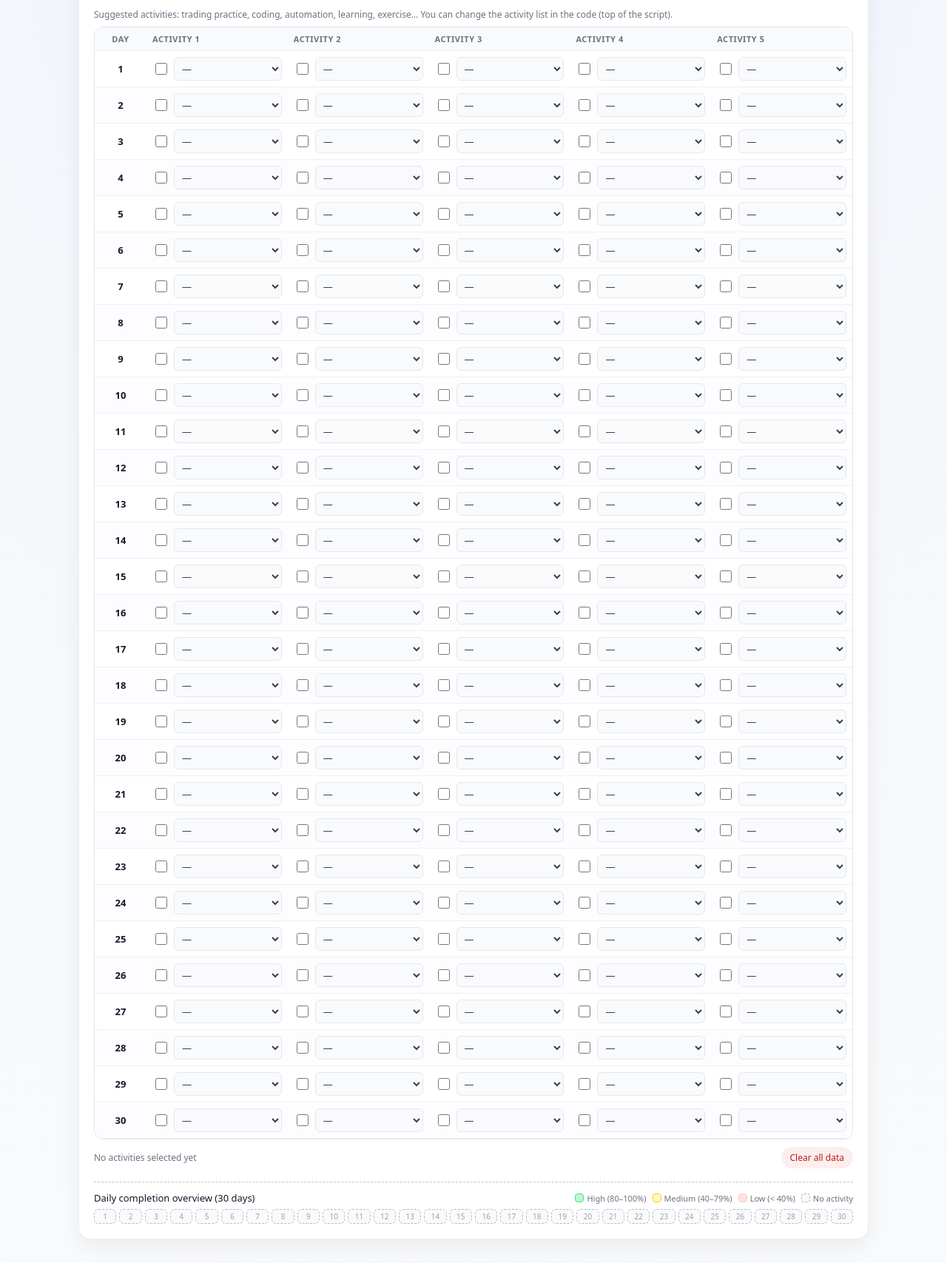
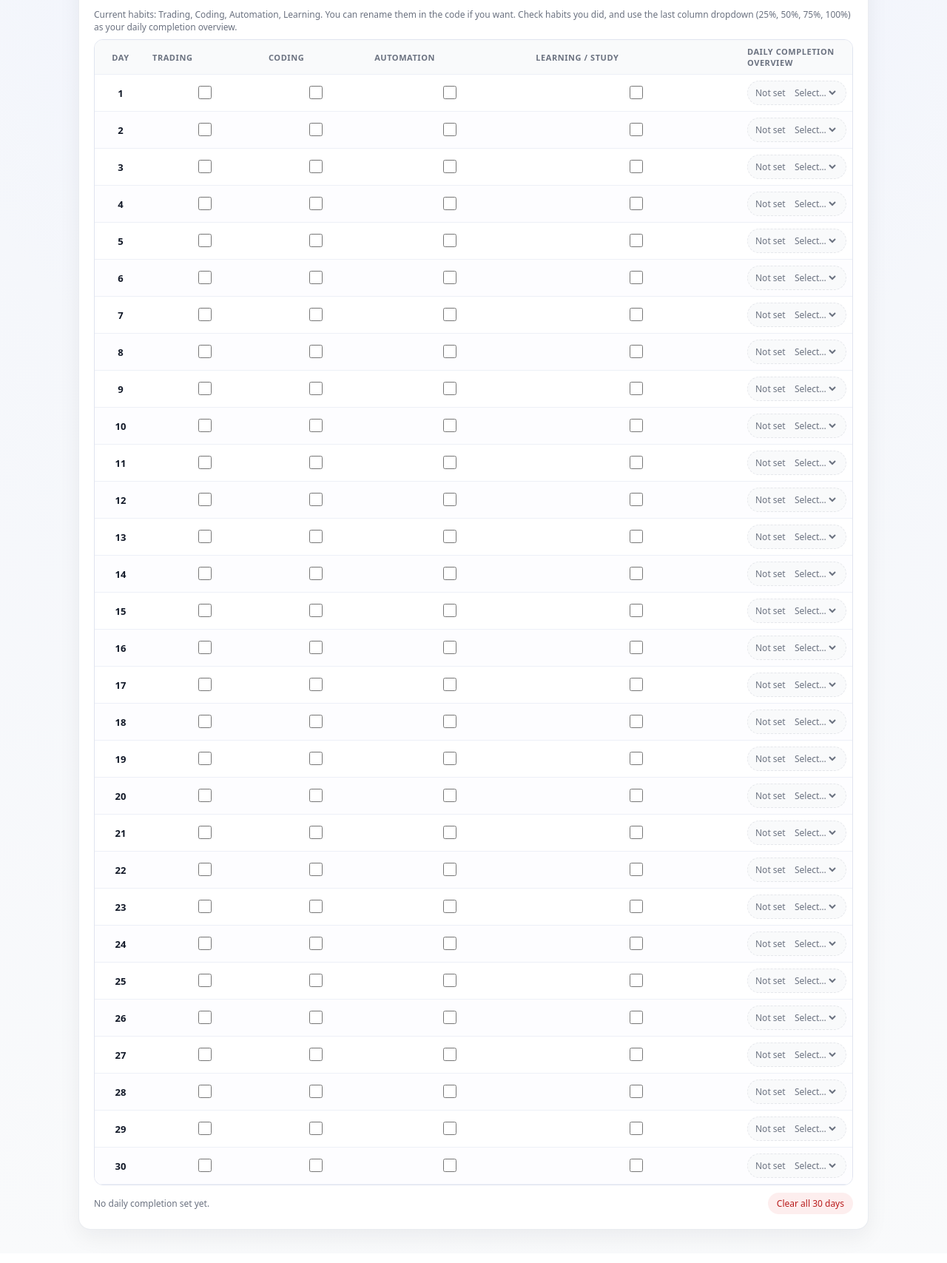
Before and after one commit to Rakib404H/30-Day-Activity-Tracker, a plain HTML site: page index.html in a window 1280 px wide. Shown: the part 108-1815 px from the top of the page at 74% size. Drawn offline with Linux system fonts and the light colour scheme.

Commit message:
version 1.4

```diff
--- a/index.html
+++ b/index.html
@@ -2,7 +2,7 @@
 <html lang="en">
 <head>
   <meta charset="UTF-8" />
-  <title>30-Day Activity Tracker (Visual)</title>
+  <title>30-Day Habit Completion Tracker</title>
   <meta name="viewport" content="width=device-width, initial-scale=1" />
   <style>
     :root {
@@ -18,9 +18,7 @@
       --shadow-soft: 0 10px 30px rgba(15, 23, 42, 0.06);
     }
 
-    * {
-      box-sizing: border-box;
-    }
+    * { box-sizing: border-box; }
 
     body {
       margin: 0;
@@ -128,37 +126,83 @@
       font-weight: 600;
     }
 
-    .activity-cell {
-      display: flex;
-      align-items: center;
-      gap: 6px;
+    .habit-cell {
+      text-align: center;
     }
 
-    .activity-cell input[type="checkbox"] {
-      width: 16px;
-      height: 16px;
+    .habit-cell input[type="checkbox"] {
+      width: 18px;
+      height: 18px;
       cursor: pointer;
-      flex-shrink: 0;
     }
 
-    .activity-select {
-      flex: 1 1 auto;
-      min-width: 0;
-      border-radius: var(--radius-sm);
-      border: 1px solid var(--border);
-      padding: 5px 6px;
-      font-size: 13px;
+    /* Completion column */
+
+    .completion-cell {
+      width: 150px;
+    }
+
+    .completion-pill {
+      border-radius: 999px;
+      padding: 4px 10px;
+      display: inline-flex;
+      align-items: center;
+      justify-content: space-between;
+      gap: 6px;
+      width: 100%;
+      border: 1px solid #e5e7eb;
+      background: #f9fafb;
+      font-size: 12px;
+      transition: background 0.15s ease, border-color 0.15s ease, color 0.15s ease;
+    }
+
+    .completion-label {
+      font-weight: 500;
+    }
+
+    .completion-select {
+      border: none;
+      background: transparent;
+      font-size: 12px;
       font-family: inherit;
       outline: none;
-      background: #f9fafb;
-      transition: border-color 0.15s ease, box-shadow 0.15s ease,
-        background 0.15s ease, color 0.15s ease;
+      padding: 2px 0;
+      cursor: pointer;
+      color: inherit;
     }
 
-    .activity-select:focus {
-      border-color: var(--accent);
-      box-shadow: 0 0 0 1px rgba(37, 99, 235, 0.1);
-      background: #ffffff;
+    .completion-select option {
+      color: #111827;
+    }
+
+    .completion-pill.none {
+      background: #f9fafb;
+      border-style: dashed;
+      color: #6b7280;
+    }
+
+    .completion-pill.p25 {
+      background: #fee2e2;
+      border-color: #fecaca;
+      color: #991b1b;
+    }
+
+    .completion-pill.p50 {
+      background: #fef9c3;
+      border-color: #facc15;
+      color: #854d0e;
+    }
+
+    .completion-pill.p75 {
+      background: #ccfbf1;
+      border-color: #14b8a6;
+      color: #115e59;
+    }
+
+    .completion-pill.p100 {
+      background: #bbf7d0;
+      border-color: #22c55e;
+      color: #14532d;
     }
 
     .footer-bar {
@@ -174,12 +218,6 @@
 
     .summary {
       font-weight: 500;
-    }
-
-    .button-row {
-      display: flex;
-      gap: 6px;
-      flex-wrap: wrap;
     }
 
     button {
@@ -210,95 +248,6 @@
       background: rgba(220, 38, 38, 0.15);
     }
 
-    /* Heatmap section */
-
-    .heatmap-section {
-      margin-top: 18px;
-      padding-top: 12px;
-      border-top: 1px dashed rgba(148, 163, 184, 0.6);
-    }
-
-    .heatmap-header {
-      display: flex;
-      justify-content: space-between;
-      align-items: center;
-      gap: 8px;
-      flex-wrap: wrap;
-      margin-bottom: 6px;
-    }
-
-    .heatmap-title {
-      font-size: 13px;
-      font-weight: 500;
-      color: var(--text-main);
-    }
-
-    .heatmap-legend {
-      display: flex;
-      gap: 8px;
-      align-items: center;
-      font-size: 11px;
-      color: var(--text-muted);
-      flex-wrap: wrap;
-    }
-
-    .legend-item {
-      display: inline-flex;
-      align-items: center;
-      gap: 4px;
-    }
-
-    .legend-swatch {
-      width: 12px;
-      height: 12px;
-      border-radius: 4px;
-      border: 1px solid rgba(148, 163, 184, 0.8);
-    }
-
-    .heatmap-row {
-      display: grid;
-      grid-template-columns: repeat(30, minmax(0, 1fr));
-      gap: 4px;
-    }
-
-    .heat-day {
-      height: 20px;
-      border-radius: 6px;
-      border: 1px solid rgba(148, 163, 184, 0.7);
-      font-size: 10px;
-      display: flex;
-      align-items: center;
-      justify-content: center;
-      cursor: default;
-      user-select: none;
-      background: #f9fafb;
-      color: #6b7280;
-    }
-
-    .heat-day.low {
-      background: #fee2e2;
-      border-color: #fecaca;
-      color: #991b1b;
-    }
-
-    .heat-day.medium {
-      background: #fef9c3;
-      border-color: #facc15;
-      color: #854d0e;
-    }
-
-    .heat-day.high {
-      background: #bbf7d0;
-      border-color: #4ade80;
-      color: #14532d;
-    }
-
-    .heat-day.empty {
-      background: #f9fafb;
-      border-style: dashed;
-      color: #9ca3af;
-    }
-
     @media (max-width: 640px) {
       header {
         flex-direction: column;
@@ -312,15 +261,15 @@
     <div class="card">
       <header>
         <div>
-          <h1>30-Day Activity Tracker</h1>
-          <p>Each day has 5 slots. Choose activity type and tick it when done.</p>
+          <h1>30-Day Habit Completion Tracker</h1>
+          <p>Track 4 key habits per day and rate your overall completion in the last column.</p>
         </div>
-        <span class="tag">Checkbox + color-coded dropdown · Local only</span>
+        <span class="tag">30 days · 4 habits · 25/50/75/100% summary</span>
       </header>
 
       <div class="hint">
-        Suggested activities: trading practice, coding, automation, learning, exercise…
-        You can change the activity list in the code (top of the script).
+        Current habits: Trading, Coding, Automation, Learning. You can rename them in the code if you want.
+        Check habits you did, and use the last column dropdown (25%, 50%, 75%, 100%) as your daily completion overview.
       </div>
 
       <div class="table-wrapper">
@@ -328,11 +277,11 @@
           <thead>
             <tr>
               <th class="col-day">Day</th>
-              <th>Activity 1</th>
-              <th>Activity 2</th>
-              <th>Activity 3</th>
-              <th>Activity 4</th>
-              <th>Activity 5</th>
+              <th>Trading</th>
+              <th>Coding</th>
+              <th>Automation</th>
+              <th>Learning / Study</th>
+              <th>Daily completion overview</th>
             </tr>
           </thead>
           <tbody id="tableBody">
@@ -343,67 +292,29 @@
 
       <div class="footer-bar">
         <div class="summary" id="summaryText">
-          0 activities completed
+          No data yet
         </div>
-        <div class="button-row">
         <button type="button" class="btn-danger" id="resetAll">
-            Clear all data
+          Clear all 30 days
         </button>
-        </div>
-      </div>
-
-      <!-- Final visual based on completion -->
-      <div class="heatmap-section">
-        <div class="heatmap-header">
-          <div class="heatmap-title">Daily completion overview (30 days)</div>
-          <div class="heatmap-legend">
-            <div class="legend-item">
-              <span class="legend-swatch" style="background:#bbf7d0;border-color:#4ade80;"></span>
-              <span>High (80–100%)</span>
-            </div>
-            <div class="legend-item">
-              <span class="legend-swatch" style="background:#fef9c3;border-color:#facc15;"></span>
-              <span>Medium (40–79%)</span>
-            </div>
-            <div class="legend-item">
-              <span class="legend-swatch" style="background:#fee2e2;border-color:#fecaca;"></span>
-              <span>Low (&lt; 40%)</span>
-            </div>
-            <div class="legend-item">
-              <span class="legend-swatch" style="background:#f9fafb;border-style:dashed;"></span>
-              <span>No activity</span>
-            </div>
-          </div>
-        </div>
-        <div class="heatmap-row" id="heatmapRow">
-          <!-- day boxes from JS -->
-        </div>
       </div>
     </div>
   </div>
 
   <script>
-    // === CONFIG: edit activity list + colors here ===
-    const ACTIVITY_TYPES = [
-      { key: "none", label: "—", color: "#f9fafb", textColor: "#6b7280" },
-      { key: "trading", label: "Trading practice", color: "#dbeafe", textColor: "#1d4ed8" },
-      { key: "coding", label: "Coding", color: "#dcfce7", textColor: "#166534" },
-      { key: "automation", label: "Automation", color: "#ffedd5", textColor: "#9a3412" },
-      { key: "learning", label: "Learning / Study", color: "#e0e7ff", textColor: "#3730a3" },
-      { key: "exercise", label: "Exercise", color: "#fee2e2", textColor: "#b91c1c" },
-      { key: "other", label: "Other", color: "#f3e8ff", textColor: "#6b21a8" }
-    ];
-
     const DAYS = 30;
-    const SLOTS = 5;
-    const STORAGE_KEY = "thirty_day_activity_visual_v1";
+    const HABITS = ["trading", "coding", "automation", "learning"]; // 4 habits
+    const STORAGE_KEY = "thirty_day_habit_completion_v1";
 
     const tableBody = document.getElementById("tableBody");
     const summaryText = document.getElementById("summaryText");
     const resetAllBtn = document.getElementById("resetAll");
-    const heatmapRow = document.getElementById("heatmapRow");
 
-    // Data structure: [ { activities: [ { typeKey, done }, ...] }, ...30 ]
+    // Data structure:
+    // data[dayIndex] = {
+    //   habits: [true/false,...4],
+    //   completion: "none" | "25" | "50" | "75" | "100"
+    // }
     let data = [];
 
     function loadData() {
@@ -423,11 +334,10 @@
       } else {
         data = [];
         for (let d = 0; d < DAYS; d++) {
-          const day = { activities: [] };
-          for (let s = 0; s < SLOTS; s++) {
-            day.activities.push({ typeKey: "none", done: false });
-          }
-          data.push(day);
+          data.push({
+            habits: HABITS.map(() => false),
+            completion: "none",
+          });
         }
       }
     }
@@ -436,76 +346,55 @@
       localStorage.setItem(STORAGE_KEY, JSON.stringify(data));
     }
 
-    function findActivityType(key) {
-      return ACTIVITY_TYPES.find((a) => a.key === key) || ACTIVITY_TYPES[0];
-    }
-
-    function styleSelectByType(selectEl, typeKey) {
-      const type = findActivityType(typeKey);
-      if (type.key === "none") {
-        selectEl.style.backgroundColor = "#f9fafb";
-        selectEl.style.color = "#374151";
-        selectEl.style.borderColor = "#e5e7eb";
-      } else {
-        selectEl.style.backgroundColor = type.color;
-        selectEl.style.color = type.textColor;
-        selectEl.style.borderColor = "rgba(15, 23, 42, 0.25)";
+    function completionClass(value) {
+      switch (value) {
+        case "25": return "p25";
+        case "50": return "p50";
+        case "75": return "p75";
+        case "100": return "p100";
+        default: return "none";
       }
     }
 
-    function updateSummaryAndHeatmap() {
-      let completed = 0;
-      let activeSlots = 0;
-      const dayStats = [];
+    function completionLabel(value) {
+      if (value === "none") return "Not set";
+      return value + "%";
+    }
 
-      data.forEach((day, dIndex) => {
-        let dayActive = 0;
-        let dayCompleted = 0;
-        day.activities.forEach((act) => {
-          if (act.typeKey !== "none") {
-            dayActive++;
-            activeSlots++;
-            if (act.done) {
-              dayCompleted++;
-              completed++;
+    function autoSuggestCompletion(dayIndex) {
+      const habits = data[dayIndex].habits;
+      const total = habits.length;
+      const doneCount = habits.filter(Boolean).length;
+      if (doneCount === 0) return "none";
+
+      const ratio = doneCount / total;
+      if (ratio <= 0.25) return "25";
+      if (ratio <= 0.5) return "50";
+      if (ratio <= 0.75) return "75";
+      return "100";
     }
+
+    function updateSummary() {
+      let countDaysWithCompletion = 0;
+      let sumPercentage = 0;
+      let perfectDays = 0;
+
+      data.forEach((day) => {
+        if (day.completion !== "none") {
+          countDaysWithCompletion++;
+          const val = parseInt(day.completion, 10);
+          sumPercentage += val;
+          if (val === 100) perfectDays++;
         }
       });
-        dayStats.push({ active: dayActive, completed: dayCompleted });
-      });
 
-      if (activeSlots === 0) {
-        summaryText.textContent = "No activities selected yet";
+      if (countDaysWithCompletion === 0) {
+        summaryText.textContent = "No daily completion set yet.";
       } else {
-        const percentage = Math.round((completed / activeSlots) * 100);
-        summaryText.textContent = `${completed} / ${activeSlots} active slots completed (${percentage}%)`;
+        const avg = Math.round(sumPercentage / countDaysWithCompletion);
+        summaryText.textContent =
+          `Average completion: ${avg}% · Perfect days (100%): ${perfectDays}`;
       }
-
-      // Build heatmap
-      heatmapRow.innerHTML = "";
-      dayStats.forEach((stat, index) => {
-        const box = document.createElement("div");
-        box.className = "heat-day";
-        let ratio = 0;
-        if (stat.active === 0) {
-          box.classList.add("empty");
-          box.textContent = index + 1;
-          box.title = `Day ${index + 1}: no activity set`;
-        } else {
-          ratio = stat.completed / stat.active;
-          if (ratio >= 0.8) {
-            box.classList.add("high");
-          } else if (ratio >= 0.4) {
-            box.classList.add("medium");
-          } else {
-            box.classList.add("low");
-          }
-          const percent = Math.round(ratio * 100);
-          box.textContent = index + 1;
-          box.title = `Day ${index + 1}: ${stat.completed}/${stat.active} completed (${percent}%)`;
-        }
-        heatmapRow.appendChild(box);
-      });
     }
 
     function buildTable() {
@@ -514,67 +403,115 @@
       for (let d = 0; d < DAYS; d++) {
         const tr = document.createElement("tr");
 
+        // Day number
         const tdDay = document.createElement("td");
         tdDay.className = "col-day";
         tdDay.textContent = d + 1;
         tr.appendChild(tdDay);
 
-        for (let s = 0; s < SLOTS; s++) {
+        // Habit checkboxes
+        HABITS.forEach((_, hIndex) => {
           const td = document.createElement("td");
-          const wrapper = document.createElement("div");
-          wrapper.className = "activity-cell";
-
+          td.className = "habit-cell";
           const checkbox = document.createElement("input");
           checkbox.type = "checkbox";
-          checkbox.checked = !!data[d].activities[s].done;
+          checkbox.checked = !!data[d].habits[hIndex];
+
           checkbox.addEventListener("change", (e) => {
-            data[d].activities[s].done = e.target.checked;
+            data[d].habits[hIndex] = e.target.checked;
+            // Auto-suggest completion if not manually overridden yet
+            const suggested = autoSuggestCompletion(d);
+            if (data[d].completion === "none" || data[d].completion === "25" ||
+                data[d].completion === "50" || data[d].completion === "75" ||
+                data[d].completion === "100") {
+              // update select + pill only if we think it's okay to auto-adjust
+              const select = document.querySelector(
+                `select[data-day="${d}"]`
+              );
+              const pill = document.querySelector(
+                `div[data-completion-pill="${d}"]`
+              );
+              if (select && pill && suggested !== "none") {
+                select.value = suggested;
+                data[d].completion = suggested;
+                pill.className = "completion-pill " + completionClass(suggested);
+                pill.querySelector(".completion-label").textContent =
+                  completionLabel(suggested);
+              } else {
+                data[d].completion = suggested;
+              }
+            }
             saveData();
-            updateSummaryAndHeatmap();
+            updateSummary();
           });
 
-          const select = document.createElement("select");
-          select.className = "activity-select";
-
-          ACTIVITY_TYPES.forEach((t) => {
-            const opt = document.createElement("option");
-            opt.value = t.key;
-            opt.textContent = t.label;
-            select.appendChild(opt);
+          td.appendChild(checkbox);
+          tr.appendChild(td);
         });
 
-          select.value = data[d].activities[s].typeKey || "none";
-          styleSelectByType(select, select.value);
+        // Completion cell
+        const tdCompletion = document.createElement("td");
+        tdCompletion.className = "completion-cell";
+
+        const pill = document.createElement("div");
+        pill.className =
+          "completion-pill " + completionClass(data[d].completion);
+        pill.setAttribute("data-completion-pill", d.toString());
+
+        const labelSpan = document.createElement("span");
+        labelSpan.className = "completion-label";
+        labelSpan.textContent = completionLabel(data[d].completion);
+
+        const select = document.createElement("select");
+        select.className = "completion-select";
+        select.setAttribute("data-day", d.toString());
+
+        // Options: empty + 25,50,75,100
+        const options = [
+          { value: "none", text: "Select…" },
+          { value: "25", text: "25%" },
+          { value: "50", text: "50%" },
+          { value: "75", text: "75%" },
+          { value: "100", text: "100%" },
+        ];
+
+        options.forEach((opt) => {
+          const o = document.createElement("option");
+          o.value = opt.value;
+          o.textContent = opt.text;
+          select.appendChild(o);
+        });
+
+        select.value = data[d].completion || "none";
 
         select.addEventListener("change", (e) => {
-            const val = e.target.value;
-            data[d].activities[s].typeKey = val;
-            styleSelectByType(select, val);
+          const value = e.target.value;
+          data[d].completion = value;
+          pill.className = "completion-pill " + completionClass(value);
+          labelSpan.textContent = completionLabel(value);
           saveData();
-            updateSummaryAndHeatmap();
+          updateSummary();
         });
 
-          wrapper.appendChild(checkbox);
-          wrapper.appendChild(select);
-          td.appendChild(wrapper);
-          tr.appendChild(td);
-        }
+        pill.appendChild(labelSpan);
+        pill.appendChild(select);
+        tdCompletion.appendChild(pill);
+        tr.appendChild(tdCompletion);
 
         tableBody.appendChild(tr);
       }
 
-      updateSummaryAndHeatmap();
+      updateSummary();
     }
 
     resetAllBtn.addEventListener("click", () => {
-      if (!confirm("Clear all activities and completion data for all 30 days?")) return;
+      if (!confirm("Clear all 30 days (habits and completion)?")) return;
       data = [];
       for (let d = 0; d < DAYS; d++) {
-        const day = { activities: [] };
-        for (let s = 0; s < SLOTS; s++) {
-          day.activities.push({ typeKey: "none", done: false });
-        }
-        data.push(day);
+        data.push({
+          habits: HABITS.map(() => false),
+          completion: "none",
+        });
       }
       saveData();
       buildTable();
```
Lines whose indentation alone changed are shown as unchanged.
